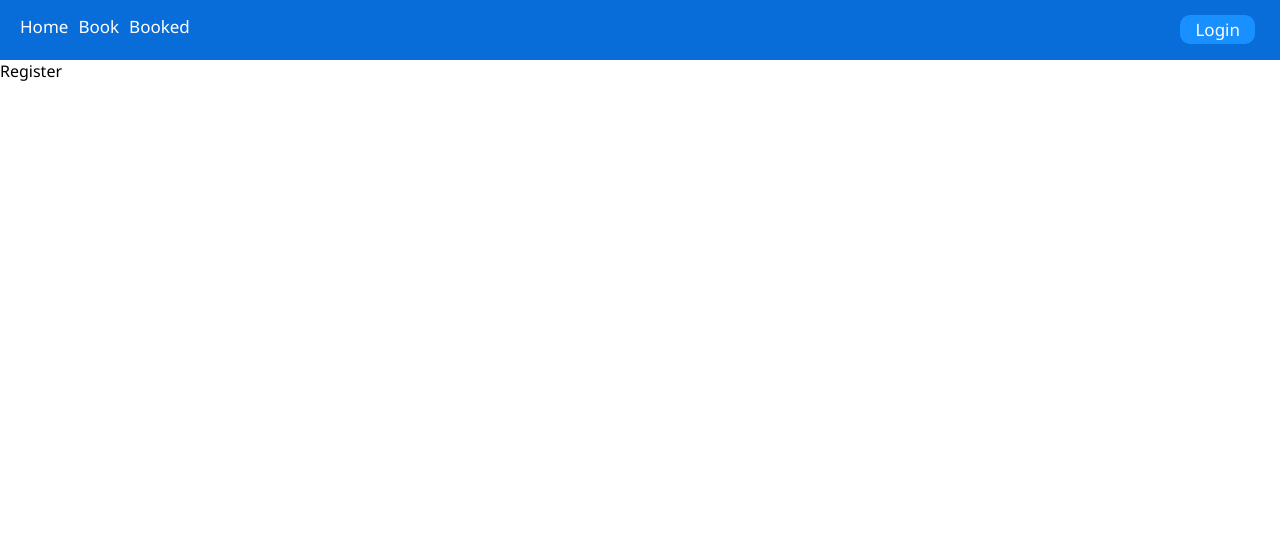
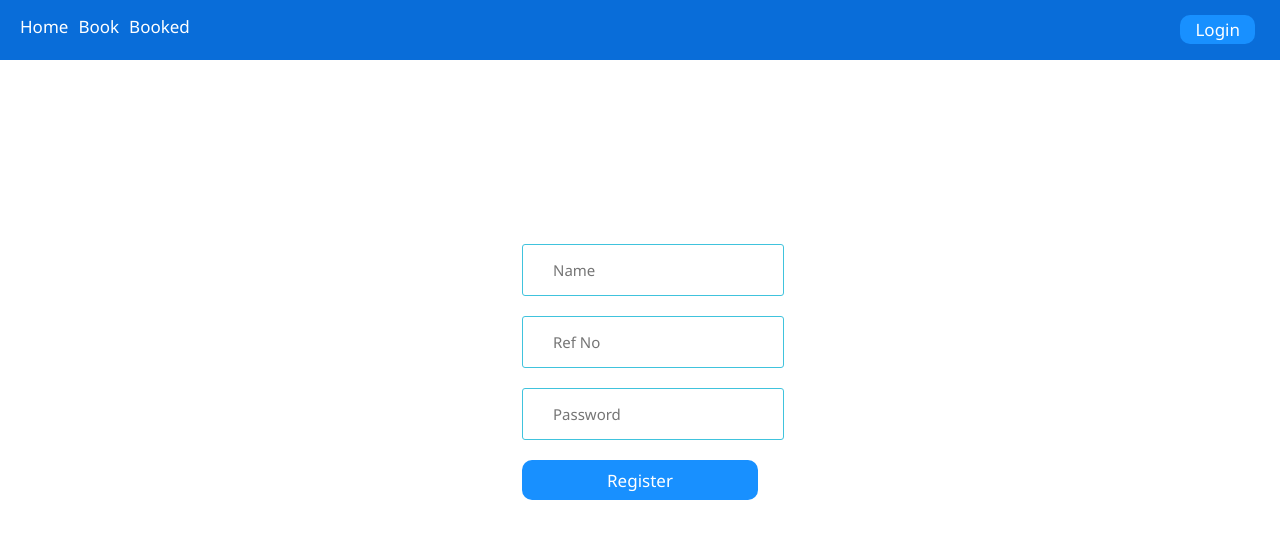
Before and after one commit to nagaraj6618/learner-fe, a React (Create React App) app: page /register in a window 1280 px wide. Shown: the top 538 px of the page. Built offline with nearby package versions, Linux system fonts and the light colour scheme.

Commit message:
Register added

```diff
--- a/public/index.html
+++ b/public/index.html
@@ -24,7 +24,7 @@
       work correctly both with client-side routing and a non-root public URL.
       Learn how to configure a non-root public URL by running `npm run build`.
     -->
-    <title>React App</title>
+    <title>Learner</title>
   </head>
   <body>
     <noscript>You need to enable JavaScript to run this app.</noscript>
--- a/src/Components/Booking/SlotBook.js
+++ b/src/Components/Booking/SlotBook.js
@@ -57,7 +57,19 @@ const SlotBook = () => {
 
                <div>
                 <div className='label'>Exam Time</div>
-                  <input
+                <select className='input' onChange={inputHandler} id='time'>
+                  <option>08.00 AM</option>
+                  <option>09.00 AM</option>
+                  <option>10.00 AM</option>
+                  <option>11.00 AM</option>
+                  <option>12.00 PM</option>
+                  <option>01.00 PM</option>
+                  <option>02.00 PM</option>
+                  <option>03.00 PM</option>
+                  <option>04.00 PM</option>
+                  <option>05.00 PM</option>
+                </select>
+                  {/* <input
                      id='time'
                      type='text'
                      placeholder='Ex:08:00'
@@ -65,7 +77,7 @@ const SlotBook = () => {
                      className='input'
                      pattern="([1]?[0-9]|2[0-3]):[0][0]"
                      onChange={inputHandler}
-                  />
+                  /> */}
                </div>
 
                <div>
--- a/src/Components/Login/Register.js
+++ b/src/Components/Login/Register.js
@@ -1,8 +1,78 @@
-import React from 'react'
+import React,{useState} from 'react'
+import './Login.css'
+import { useNavigate } from 'react-router-dom';
+import axios from 'axios'
+import { BE_URL, } from '../../info/url';
+const Register = () => {
+  const navigate = useNavigate();
+  const [userData, setUserData] = useState({
+     username: '',
+     password: ''
+  });
+  const inputHandler = (event) => {
+     setUserData(prev => ({ ...prev, [event.target.id]: event.target.value }))
+  }
+  const formSubmitHandler = async(e) => {
+     e.preventDefault();
 
-const Register = () => {
+     try{
+        const response = await axios.post(`${BE_URL}/auth/register/`,userData,{
+           withCredentials: true,
+
+        })
+        console.table(response)
+        // localStorage.setItem('token',response.data.token);
+        // localStorage.setItem('username',response.data.data.username);
+        // localStorage.setItem('role',response.data.role)
+        // localStorage.setItem('name',response.data.data.name)
+        alert('Register Successfull')
+        navigate('/login')
+        // navigate(0)
+     }
+     catch(error){
+        alert('Error')
+     }
+  }
   return (
-    <div>Register</div>
+     <div className='auth-container'>
+        <div>
+           <form onSubmit={formSubmitHandler}>
+           <div className=''>
+                 <input
+                    id='name'
+                    type='text'
+                    placeholder='Name'
+                    required
+                    className='input'
+                    onChange={inputHandler}
+                    />
+              </div>
+              <div className=''>
+                 <input
+                    id='username'
+                    type='text'
+                    placeholder='Ref No'
+                    required
+                    className='input'
+                    onChange={inputHandler}
+                    />
+              </div>
+              <div>
+                 <input
+                    id='password'
+                    type='text'
+                    placeholder='Password'
+                    required
+                    className='input'
+                    onChange={inputHandler}
+                 />
+              </div>
+              <div>
+                 <button className='btn btn-login btn-login-1' type='submit'>Register</button>
+              </div>
+           </form>
+        </div>
+     </div>
   )
 }
 
```
